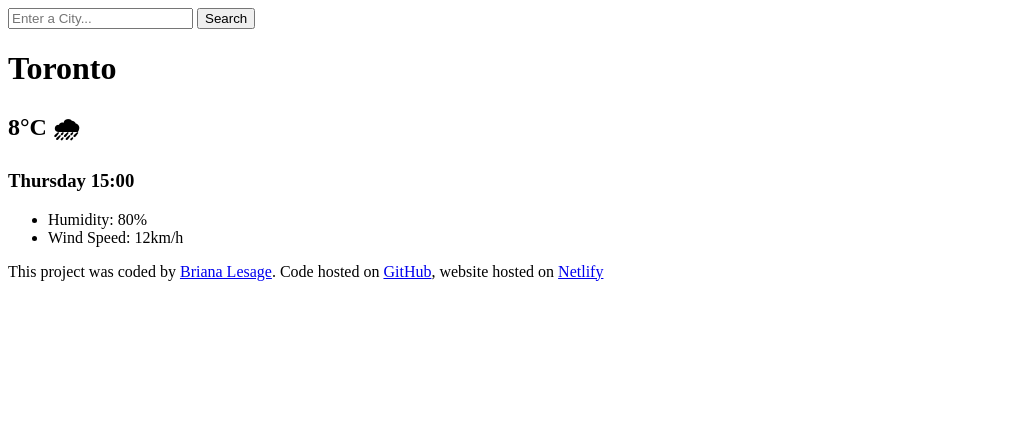
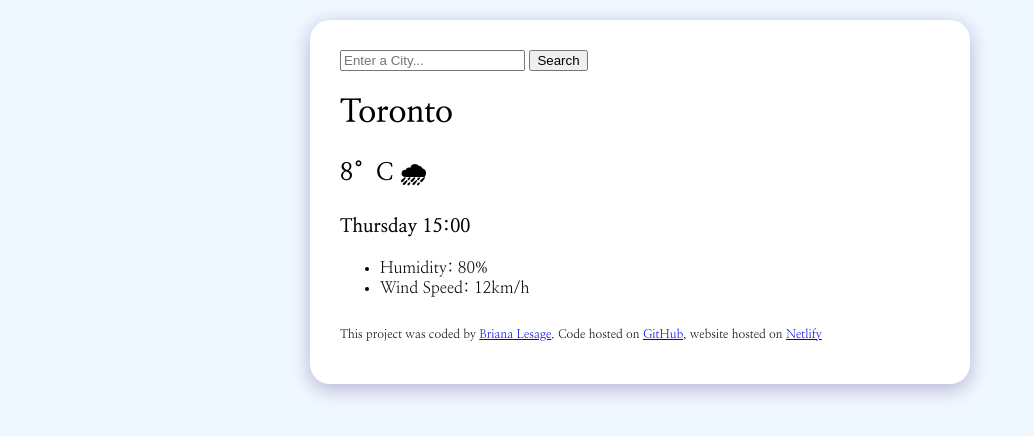
Before and after one commit to Binaakwe/week7-weather-project, a plain HTML site: page index.html in a window 1280 px wide. Shown: the whole page, without its empty margins (0-1034 px from the left). Drawn offline with Linux system fonts and the light colour scheme.

Commit message:
Created index.css

```diff
--- a/index.html
+++ b/index.html
@@ -4,8 +4,15 @@
     <meta charset="UTF-8">
     <meta name="viewport" content="width=device-width, initial-scale=1.0">
     <title>Weather Project</title>
+    <link rel="preconnect" href="https://fonts.googleapis.com">
+    <link rel="preconnect" href="https://fonts.gstatic.com" crossorigin>
+    <link rel="preconnect" href="https://fonts.googleapis.com">
+    <link rel="preconnect" href="https://fonts.gstatic.com" crossorigin>
+    <link href="https://fonts.googleapis.com/css2?family=Nanum+Myeongjo:wght@400;700;800&display=swap" rel="stylesheet">
+    <link rel="stylesheet" href="src/index.css"/>
 </head>
 <body>
+    <div class="weather-app">
     <header>
         <form>
             <input type="search" placeholder="Enter a City..." required />
@@ -21,7 +28,7 @@
             <li>Wind Speed: 12km/h</li>
         </ul>
     </main>
-
     <footer>This project was coded by <a href="#">Briana Lesage</a>. Code hosted on <a href="#">GitHub</a>, website hosted on <a href="#">Netlify</a></footer>
+    </div>
 </body>
 </html>
--- /dev/null
+++ b/src/index.css
@@ -0,0 +1,17 @@
+body {background-color: rgb(240, 248, 255);}
+
+.weather-app {
+    background-color: white;
+    max-width: 600px;
+    padding: 30px;
+    margin: 20px auto;
+    box-shadow: 0 5px 20px rgb(182, 177, 210);
+    border-radius: 20px;
+    font-family: 'Nanum Myeongjo', serif;
+}
+
+
+footer {
+    font-size: 12px;
+    line-height: 40px;
+}
```
